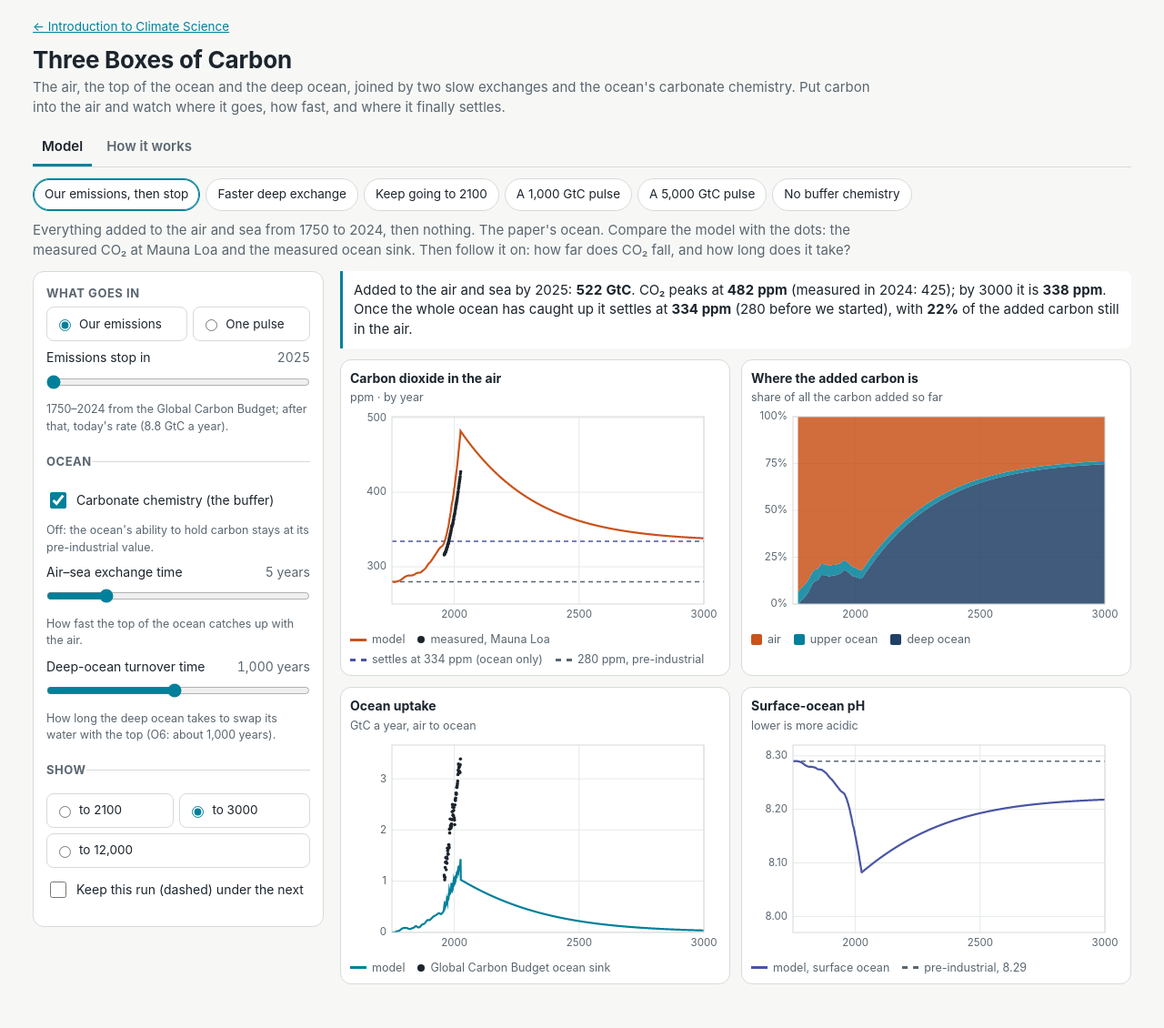
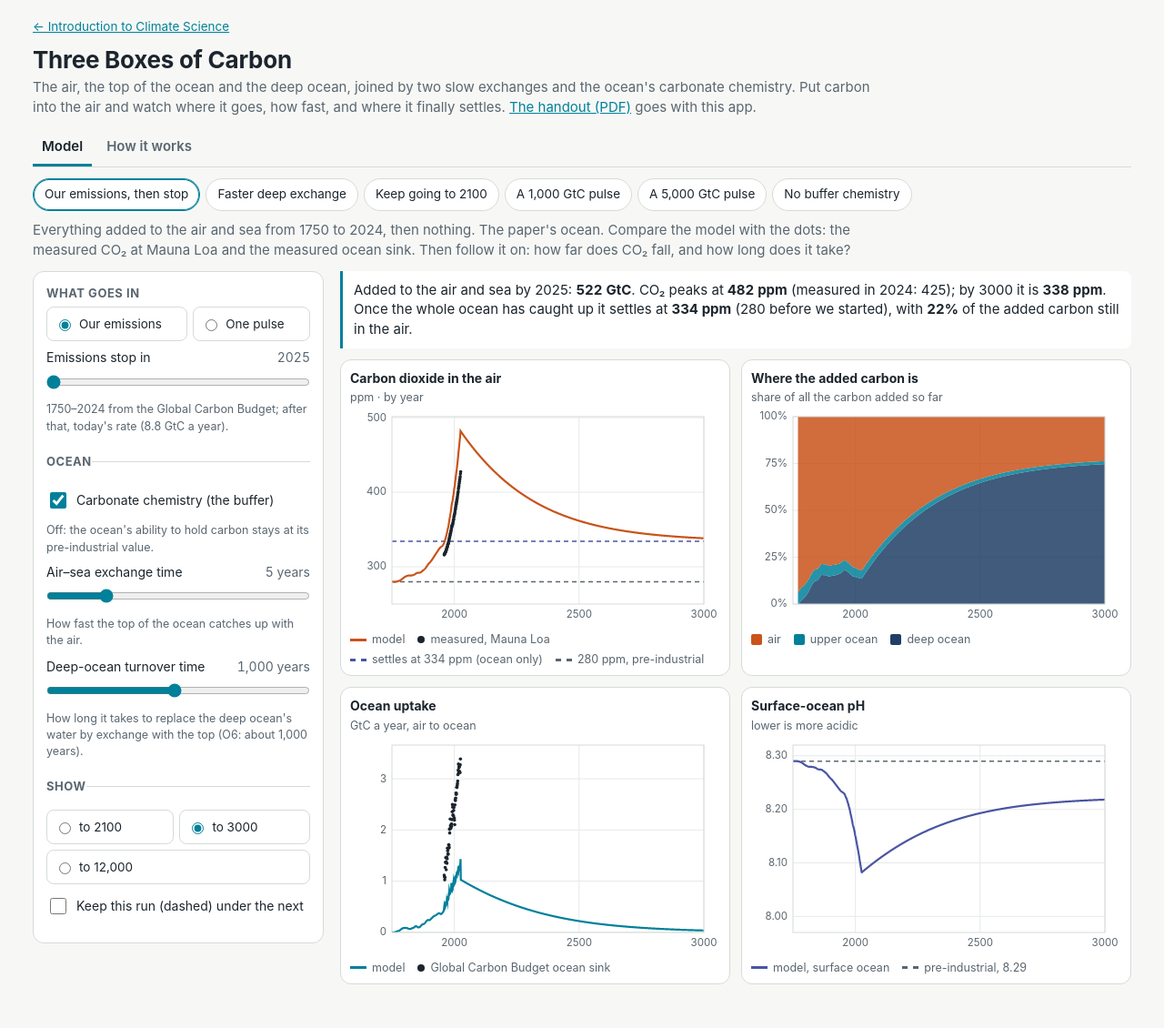
Before and after one commit to JoyMonteiro/intro_climate_science, a Jekyll site: the page tutorials/carbon-boxes/index.html, which Jekyll copies as it is, in a window 1280 px wide. Shown: the whole page at 91% size. Built offline with Jekyll 4.4.1, drawn with Linux system fonts in a browser that asks for light colours.

Commit message:
Three Boxes of Carbon: add the handout; fix the kept run; clearer wording
- Handout (PDF): why BEAM was built, the model, how we tested it, what we
  changed (deep-ocean turnover 1,000 -> 200 years) and its cost, seven runs.
- "Keep this run" now keeps the run fixed until unticked (it was replaced by
  the current run on any redraw).
- "Deep ocean swaps its water" reworded as its turnover time.
- Testing note: 2024 values as calendar-year means (480 ppm; 313/359/422 ppm;
  3.3 GtC/yr), matching the lecture.

Co-Authored-By: Claude Opus 5.5 <noreply@anthropic.com>

```diff
--- a/tutorials/carbon-boxes/index.html
+++ b/tutorials/carbon-boxes/index.html
@@ -82,7 +82,7 @@ th{color:var(--muted);font-weight:600}
 <div class="wrap">
 <p class="back"><a href="../../">← Introduction to Climate Science</a></p>
 <h1>Three Boxes of Carbon</h1>
-<p class="lede">The air, the top of the ocean and the deep ocean, joined by two slow exchanges and the ocean's carbonate chemistry. Put carbon into the air and watch where it goes, how fast, and where it finally settles.</p>
+<p class="lede">The air, the top of the ocean and the deep ocean, joined by two slow exchanges and the ocean's carbonate chemistry. Put carbon into the air and watch where it goes, how fast, and where it finally settles. <a href="handout.pdf">The handout (PDF)</a> goes with this app.</p>
 <div class="tabs" role="tablist" aria-label="Page sections">
   <button type="button" role="tab" id="tabbtn-model" aria-controls="tab-model" aria-selected="true">Model</button>
   <button type="button" role="tab" id="tabbtn-how" aria-controls="tab-how" aria-selected="false" tabindex="-1">How it works</button>
@@ -111,7 +111,7 @@ th{color:var(--muted);font-weight:600}
         <div class="row"><label for="ctl-ka">Air–sea exchange time <output id="ctl-ka-o"></output></label><input type="range" id="ctl-ka" min="1" max="20" step="1">
         <p class="hint">How fast the top of the ocean catches up with the air.</p></div>
         <div class="row"><label for="ctl-turn">Deep-ocean turnover time <output id="ctl-turn-o"></output></label><input type="range" id="ctl-turn" min="50" max="2000" step="50">
-        <p class="hint">How long the deep ocean takes to swap its water with the top (O6: about 1,000 years).</p></div>
+        <p class="hint">How long it takes to replace the deep ocean's water by exchange with the top (O6: about 1,000 years).</p></div>
       </fieldset>
       <fieldset>
         <legend>Show</legend>
@@ -154,7 +154,7 @@ th{color:var(--muted);font-weight:600}
 <div class="eq">dM_AT/dt = E(t) − k_a (M_AT − A·B·M_UP)
 dM_UP/dt = k_a (M_AT − A·B·M_UP) − k_d (M_UP − M_LO/δ)
 dM_LO/dt = k_d (M_UP − M_LO/δ)</div>
-<p>Each exchange wears away a difference: carbon moves until the two boxes it joins are in balance. M<sub>UP</sub> − M<sub>LO</sub>/δ is zero when the two parts of the ocean have the same carbon per litre (δ = 50 is the deep ocean's volume over the top's). The time for the deep ocean to swap its water with the top is δ/k<sub>d</sub>: 1,000 years with the paper's k<sub>d</sub> = 0.05 a year.</p>
+<p>Each exchange wears away a difference: carbon moves until the two boxes it joins are in balance. M<sub>UP</sub> − M<sub>LO</sub>/δ is zero when the two parts of the ocean have the same carbon per litre (δ = 50 is the deep ocean's volume over the top's). The deep ocean's turnover time, the time to replace its water by exchange with the top, is δ/k<sub>d</sub>: 1,000 years with the paper's k<sub>d</sub> = 0.05 a year.</p>
 <p><b>The chemistry.</b> A·B is how much carbon the air holds, in balance, for each gigatonne in the top of the ocean. A is Henry's law: CO₂ dissolves in proportion to how much is in the air. B is the catch. Only a small part of the ocean's carbon is dissolved CO₂ gas; the rest is bicarbonate (HCO₃⁻) and carbonate (CO₃²⁻) ions:</p>
 <div class="eq">CO₂ + H₂O  ⇌  HCO₃⁻ + H⁺  ⇌  CO₃²⁻ + 2H⁺
 1/B = 1 + k₁/[H⁺] + k₁k₂/[H⁺]²     (all the carbon, per unit of dissolved CO₂)</div>
@@ -175,7 +175,7 @@ dM_LO/dt = k_d (M_UP − M_LO/δ)</div>
 <p>"Our emissions" are, for each year from 1750 to 2024, the carbon that ended up in the air or the sea: the atmospheric growth plus the ocean sink in the <a href="https://globalcarbonbudget.org/">Global Carbon Budget 2025</a> (Friedlingstein et al. 2025, historical budget). That is our fossil and land-use emissions minus what the land took up. The model has no land, so this is the part it has to deal with: about <span id="sofar2-o"></span> GtC in all. After 2024 the app uses the 2015–2024 average, <span id="rate2-o"></span> GtC a year, until emissions stop. Observed CO₂ is the annual mean at <a href="https://gml.noaa.gov/ccgg/trends/">Mauna Loa</a> (NOAA GML); the observed ocean sink is from the Global Carbon Budget.</p>
 <h2>Testing it</h2>
 <ul>
-<li><b>Today's ocean sink.</b> With the paper's numbers the ocean takes up too little today: about 1.3 GtC a year in 2014–2024 against the Global Carbon Budget's 3.2, so the air ends up with too much CO₂ (478 ppm in 2024). Shorten the deep-ocean turnover to 200 years (k<sub>d</sub> = 0.25 a year) and the model follows Mauna Loa (314, 359 and 423 ppm in 1959, 1994 and 2024, against 316, 359 and 425 measured) and takes up 3.4 GtC a year in 2014–2024 (preset "Faster deep exchange"). Neither is right: one deep box has to stand for both the thermocline, which takes up carbon within decades, and the abyss, which takes a thousand years. Where the carbon finally settles doesn't depend on these exchange times at all, only on the chemistry and the size of the ocean.</li>
+<li><b>Today's ocean sink.</b> With the paper's numbers the ocean takes up too little today: about 1.3 GtC a year in 2014–2024 against the Global Carbon Budget's 3.2, so the air ends up with too much CO₂ (480 ppm in 2024). Shorten the deep-ocean turnover to 200 years (k<sub>d</sub> = 0.25 a year) and the model follows Mauna Loa (313, 359 and 422 ppm in 1959, 1994 and 2024, against 316, 359 and 425 measured) and takes up 3.3 GtC a year in 2014–2024 (preset "Faster deep exchange"). Neither is right: one deep box has to stand for both the thermocline, which takes up carbon within decades, and the abyss, which takes a thousand years. Where the carbon finally settles doesn't depend on these exchange times at all, only on the chemistry and the size of the ocean.</li>
 <li><b>Where it settles.</b> In ocean-only models compared by <a href="https://doi.org/10.1146/annurev.earth.031208.100206">Archer et al. (2009)</a>, about 20% of a 1,000 GtC pulse stays in the air once the ocean has caught up, and about 35% of a 5,000 GtC pulse. This model gives <span id="af1000-o"></span>% and <span id="af5000-o"></span>%.</li>
 <li><b>How fast.</b> Archer et al. (2009): the ocean takes up most of the carbon over 2 to 20 centuries. <a href="https://doi.org/10.5194/acp-13-2793-2013">Joos et al. (2013)</a>, comparing many models with land and ocean: of 100 GtC added to today's air, 25 ± 9% is still there after 1,000 years.</li>
 </ul>
@@ -282,7 +282,7 @@ const PRESETS = [
   { id: "hist", label: "Our emissions, then stop", cfg: { mode: "history", stop: 2025, chem: true, kaTime: 5, turn: 1000, spanI: 1 },
     blurb: "Everything added to the air and sea from 1750 to 2024, then nothing. The paper's ocean. Compare the model with the dots: the measured CO₂ at Mauna Loa and the measured ocean sink. Then follow it on: how far does CO₂ fall, and how long does it take?" },
   { id: "fast", label: "Faster deep exchange", cfg: { mode: "history", stop: 2025, chem: true, kaTime: 5, turn: 200, spanI: 1 },
-    blurb: "The same emissions, with the deep ocean swapping its water in 200 years instead of 1,000. Now the model follows the measured CO₂ and takes up carbon about as fast as the real ocean does today. Does it change where CO₂ settles?" },
+    blurb: "The same emissions, with the deep ocean's water replaced every 200 years instead of every 1,000. Now the model follows the measured CO₂ and takes up carbon about as fast as the real ocean does today. Does it change where CO₂ settles?" },
   { id: "late", label: "Keep going to 2100", cfg: { mode: "history", stop: 2100, chem: true, kaTime: 5, turn: 200, spanI: 1 },
     blurb: "Today's rate of emissions until 2100, then stop. Watch the share left in the air, and the pH." },
   { id: "p1000", label: "A 1,000 GtC pulse", cfg: { mode: "pulse", pulse: 1000, chem: true, kaTime: 5, turn: 1000, spanI: 2 },
```
Also changed, not shown: other parts of tutorials/carbon-boxes/index.html (+1 -2 lines), index.md (+1 -1 lines), 1 other file.
